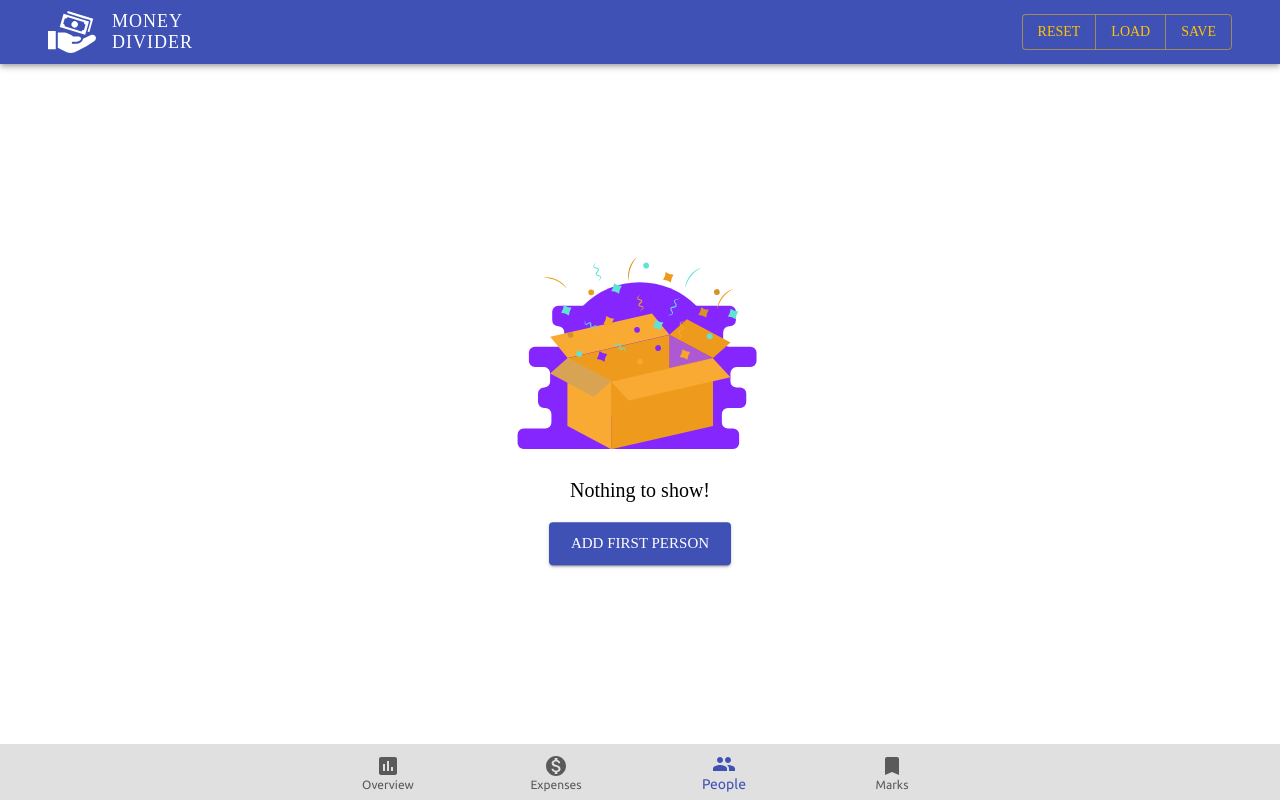
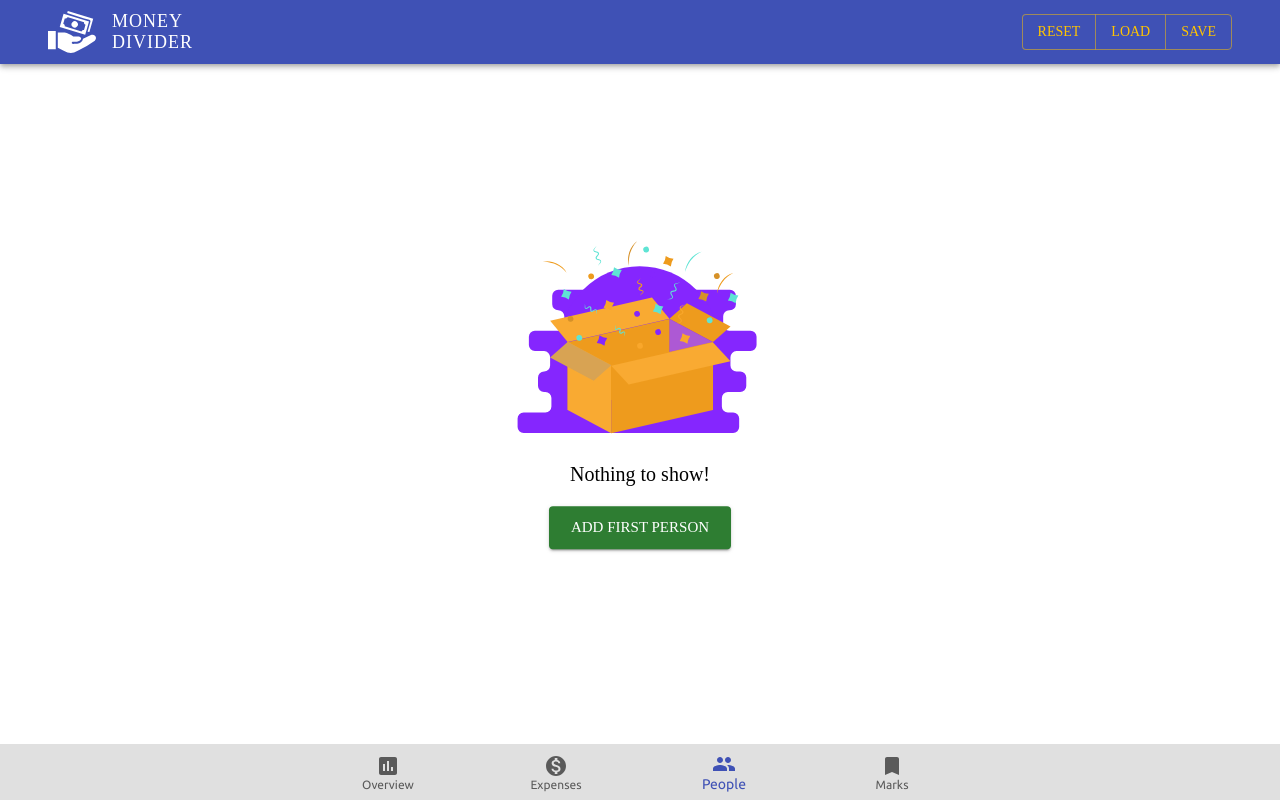
Before and after one commit to jafari-dev/money-divider, a React (Create React App) app: page /people in a window 1280 px wide. Built offline with nearby package versions, Linux system fonts and the light colour scheme; a web font is replaced by a local one.

Commit message:
Use adding person screen in the people list screens

```diff
--- a/src/pages/People/screens/List/card.tsx
+++ b/src/pages/People/screens/List/card.tsx
@@ -21,7 +21,7 @@
           {getAvatarName(name)}
         </Avatar>
         <StyledText variant="h6">{name}</StyledText>
-        <StyledText>{email}</StyledText>
+        <StyledText>{email ? email : "(No email)"}</StyledText>
         <StyledText>{phoneNumber}</StyledText>
       </StyledCardContent>
       <Box display="flex" justifyContent="space-between" padding={1}>
--- a/src/pages/People/screens/List/cards-container.tsx
+++ b/src/pages/People/screens/List/cards-container.tsx
@@ -2,6 +2,7 @@
 import { useStore } from "@stores";
 import { observer } from "mobx-react-lite";
 
+import { AddPersonButton } from "..";
 import { getAvatarColor } from "../../utilities";
 import PersonCard from "./card";
 
@@ -9,6 +10,8 @@
   const { persons } = useStore();
 
   return (
+    <>
+      <AddPersonButton />
       <Grid container spacing={2}>
         {persons.map((person, index) => (
           <Grid item xs={12} sm={6}>
@@ -16,6 +19,7 @@
           </Grid>
         ))}
       </Grid>
+    </>
   );
 }
 
--- a/src/pages/People/screens/List/index.tsx
+++ b/src/pages/People/screens/List/index.tsx
@@ -1,8 +1,9 @@
-import { Typography, useTheme, useMediaQuery, Button } from "@mui/material";
+import { Typography, useTheme, useMediaQuery } from "@mui/material";
 import { useStore } from "@stores";
 import { Empty } from "_/images";
 import { observer } from "mobx-react-lite";
 
+import { AddPersonButton } from "..";
 import PeopleCards from "./cards-container";
 import PeopleRows from "./rows-container";
 import { StyledDiv } from "./styles";
@@ -17,9 +18,7 @@
       <StyledDiv>
         <Empty />
         <Typography variant="h6">Nothing to show!</Typography>
-        <Button size="large" variant="contained">
-          Add first person
-        </Button>
+        <AddPersonButton firstUser />
       </StyledDiv>
     );
   } else if (isWindowInTabletWidth) {
--- a/src/pages/People/screens/List/row.tsx
+++ b/src/pages/People/screens/List/row.tsx
@@ -26,7 +26,7 @@
           <ListItemText>{name}</ListItemText>
         </Grid>
         <Grid item xs={4}>
-          <ListItemText>{email}</ListItemText>
+          <ListItemText>{email ? email : "(No email)"}</ListItemText>
         </Grid>
         <Grid item xs={4}>
           <ListItemText>{phoneNumber}</ListItemText>
--- a/src/pages/People/screens/List/rows-container.tsx
+++ b/src/pages/People/screens/List/rows-container.tsx
@@ -2,6 +2,7 @@
 import { useStore } from "@stores";
 import { observer } from "mobx-react-lite";
 
+import { AddPersonButton } from "..";
 import { getAvatarColor } from "../../utilities";
 import PersonRow from "./row";
 
@@ -9,11 +10,14 @@
   const { persons } = useStore();
 
   return (
-    <List>
-      {persons.map((person, index) => (
-        <PersonRow key={person.id} person={person} avatarColor={getAvatarColor(index)} />
-      ))}
-    </List>
+    <>
+      <AddPersonButton />
+      <List>
+        {persons.map((person, index) => (
+          <PersonRow key={person.id} person={person} avatarColor={getAvatarColor(index)} />
+        ))}
+      </List>
+    </>
   );
 }
 
--- a/src/pages/People/screens/index.ts
+++ b/src/pages/People/screens/index.ts
@@ -1 +1,2 @@
 export { default as PeopleList } from "./List";
+export { default as AddPersonButton } from "./Add";
```
Lines whose indentation alone changed are shown as unchanged.
